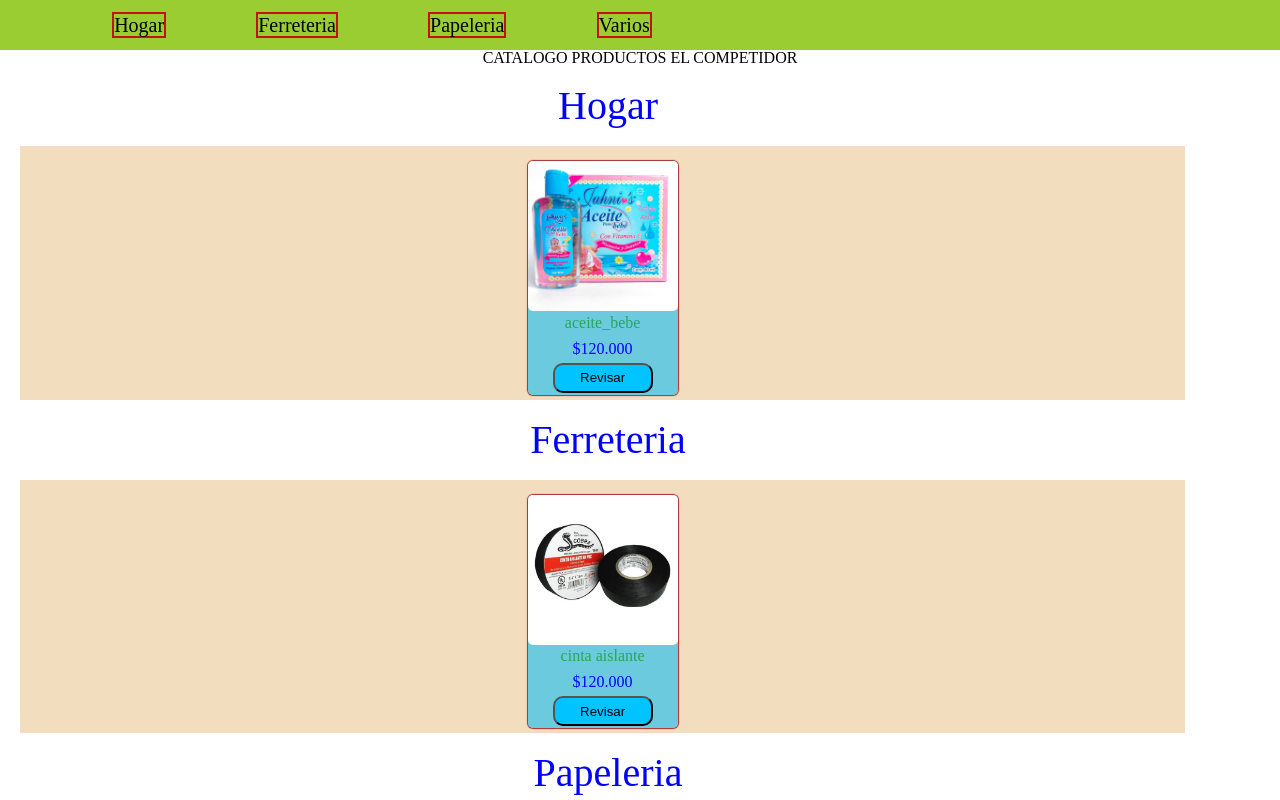
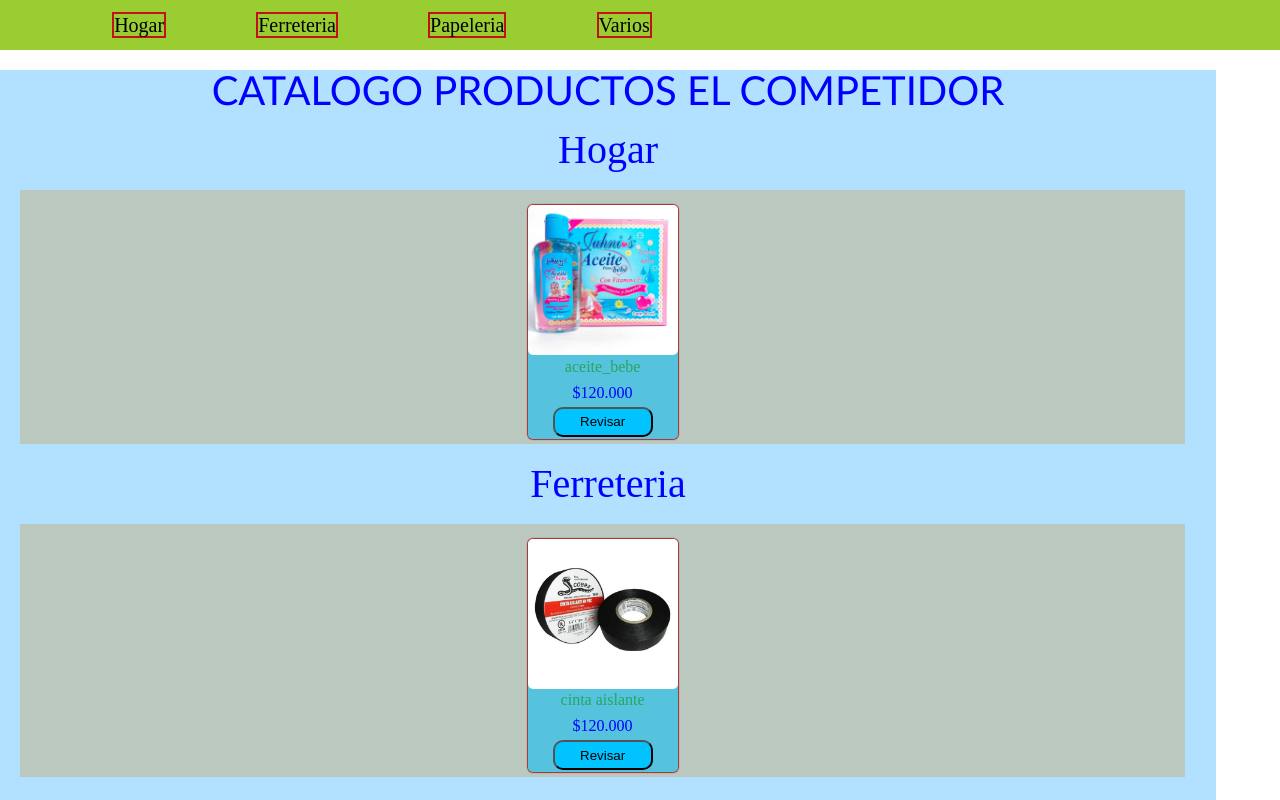
Before and after one commit to BrayanP98/catalogoComp1, a website: page productos.html in a window 1280 px wide. Shown: the top 800 px of the page. Drawn offline with Linux system fonts and the light colour scheme.

Commit message:
add productos file

```diff
--- a/css/styles.css
+++ b/css/styles.css
@@ -25,9 +25,7 @@ h2:after{
 
 }
 
-h2:first-letter{
 
-}
 img{
 
     width: 100%;
@@ -104,12 +102,22 @@ text-decoration: none;
 }
 #items{
 width: 100vw;
+height: fit-content;
+background: #0099ff4d;
+padding-bottom: 30px;
+}
 
-}
 #items h1{
     font-size: 40px;
     margin-top: 20px;
     color: blue;
+}
+#titulo_cat
+{
+font-size: 80px;
+font-family: 'Trebuchet MS', 'Lucida Sans Unicode', 'Lucida Grande', 'Lucida Sans', Arial, sans-serif;
+color: #000;
+
 }
 #items section{
   width: 95%;
@@ -122,6 +130,7 @@ width: 100vw;
   padding: 5px;
   margin-top: 20px;
   justify-content: center;
+
 
 }
 
--- a/productos.html
+++ b/productos.html
@@ -7,6 +7,7 @@
     <meta content="width=device-width, initial-scale=1, maximum-scale=1, user-scalable=no" name="viewport">
     <link rel="stylesheet" href="css/styles.css">
     <link rel="stylesheet" href="css/reset.css">
+    <link rel="shortcut icon" href="/img/logo.png">
     <title>ElCompetidor</title>
     <script src=""></script>
 </head>
@@ -28,8 +29,9 @@
 
 </div>
     </header>
-  <h1>CATALOGO PRODUCTOS EL COMPETIDOR</h1>
+
     <div class="cont_productos"  id="items" style=""  >
+        <h1 id="titulo_cat">CATALOGO PRODUCTOS EL COMPETIDOR</h1>
         <h1 id="name_section"> Hogar</h1>
         <section id="hogar">
 
```
Also changed, not shown: img/logo.png.
